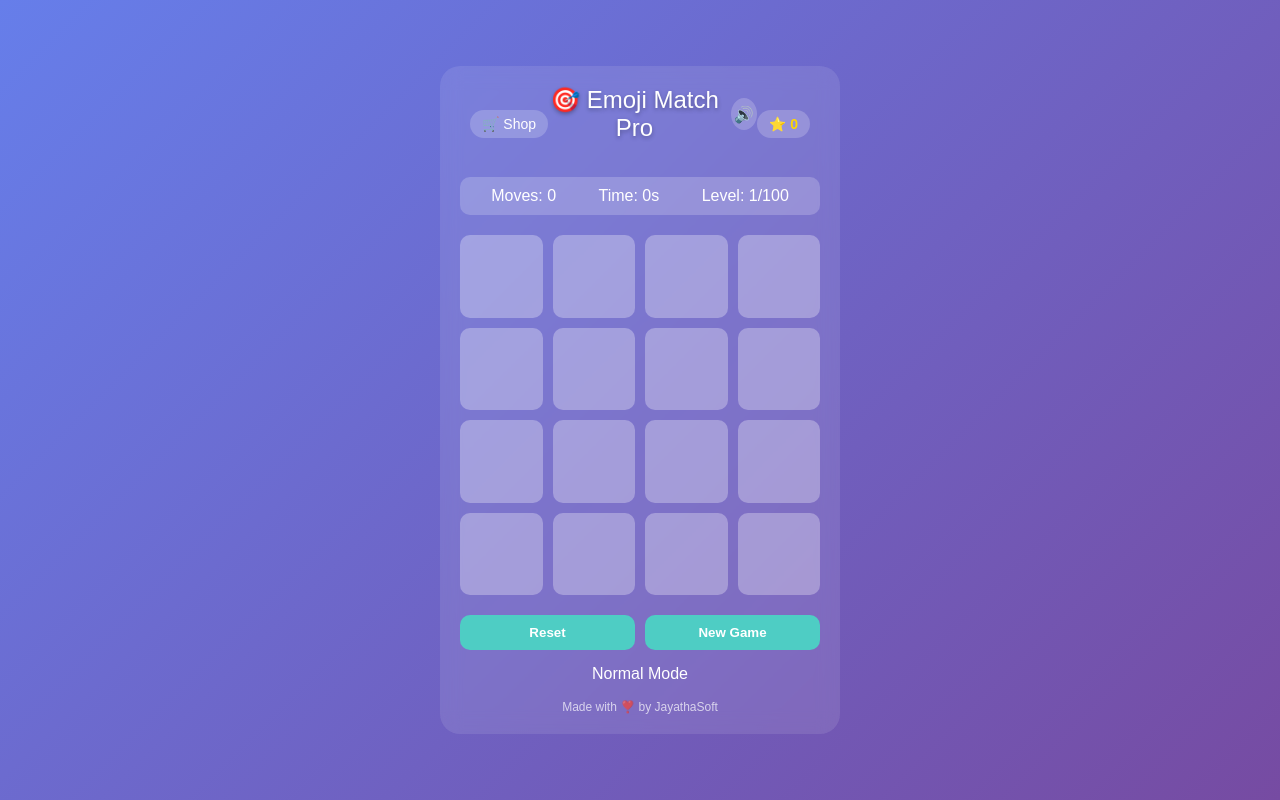
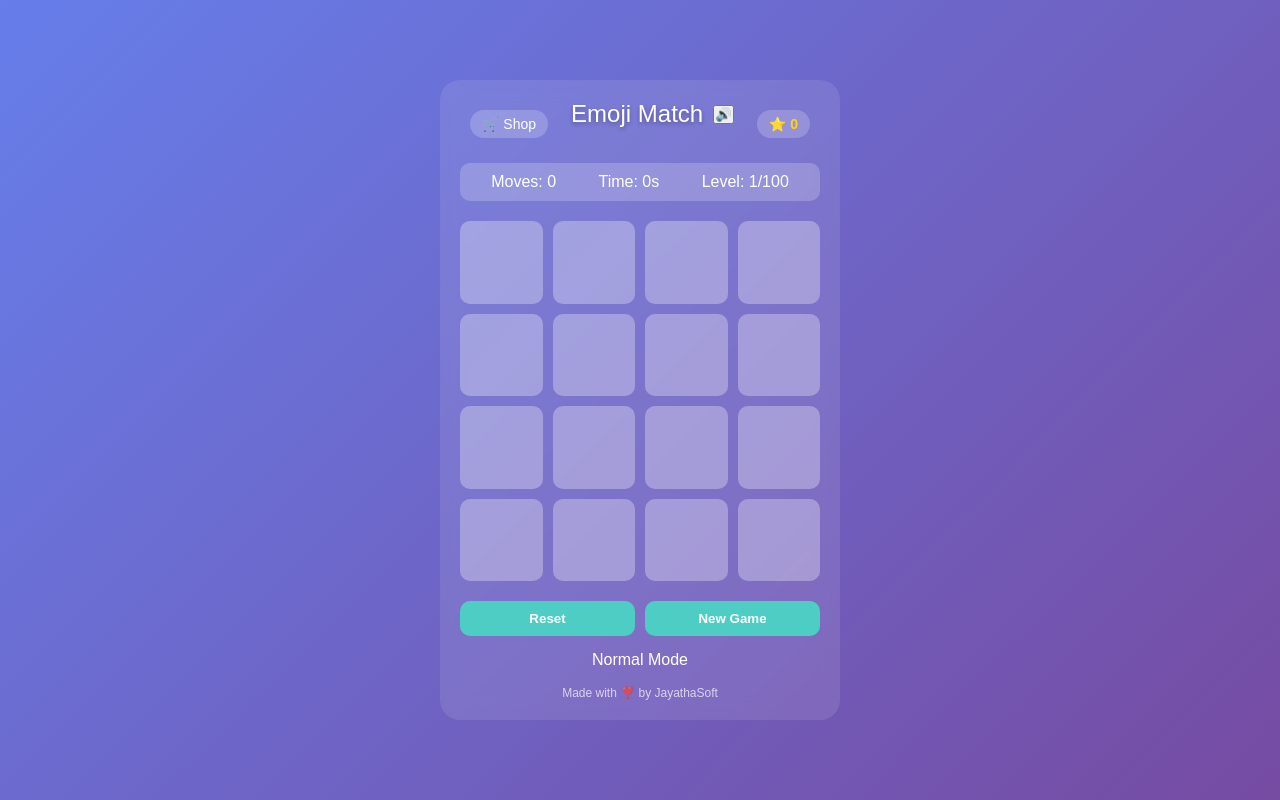
Before and after one commit to simsonpeter/Elojimatch, a plain HTML site: page index.html in a window 1280 px wide. Drawn offline with Linux system fonts and the light colour scheme.

Commit message:
Update index.html

```diff
--- a/index.html
+++ b/index.html
@@ -58,23 +58,7 @@
             text-align: center;
         }
 
-        .sound-toggle {
-            background: rgba(255, 255, 255, 0.2);
-            border: none;
-            border-radius: 50%;
-            width: 32px;
-            height: 32px;
-            display: flex;
-            align-items: center;
-            justify-content: center;
-            cursor: pointer;
-            color: white;
-            font-size: 16px;
-        }
 
-        .sound-toggle.muted {
-            opacity: 0.6;
-        }
 
         .stars-display {
             background: rgba(255, 255, 255, 0.2);
@@ -402,7 +386,7 @@
             <button class="shop-toggle" onclick="openShop()">🛒 Shop</button>
             <div class="title-section">
                 <div class="header">
-                    <span>🎯 Emoji Match Pro</span>
+                    <span>Emoji Match</span>
                     <button class="sound-toggle" id="soundToggle" onclick="toggleSound()">🔊</button>
                 </div>
             </div>
```
